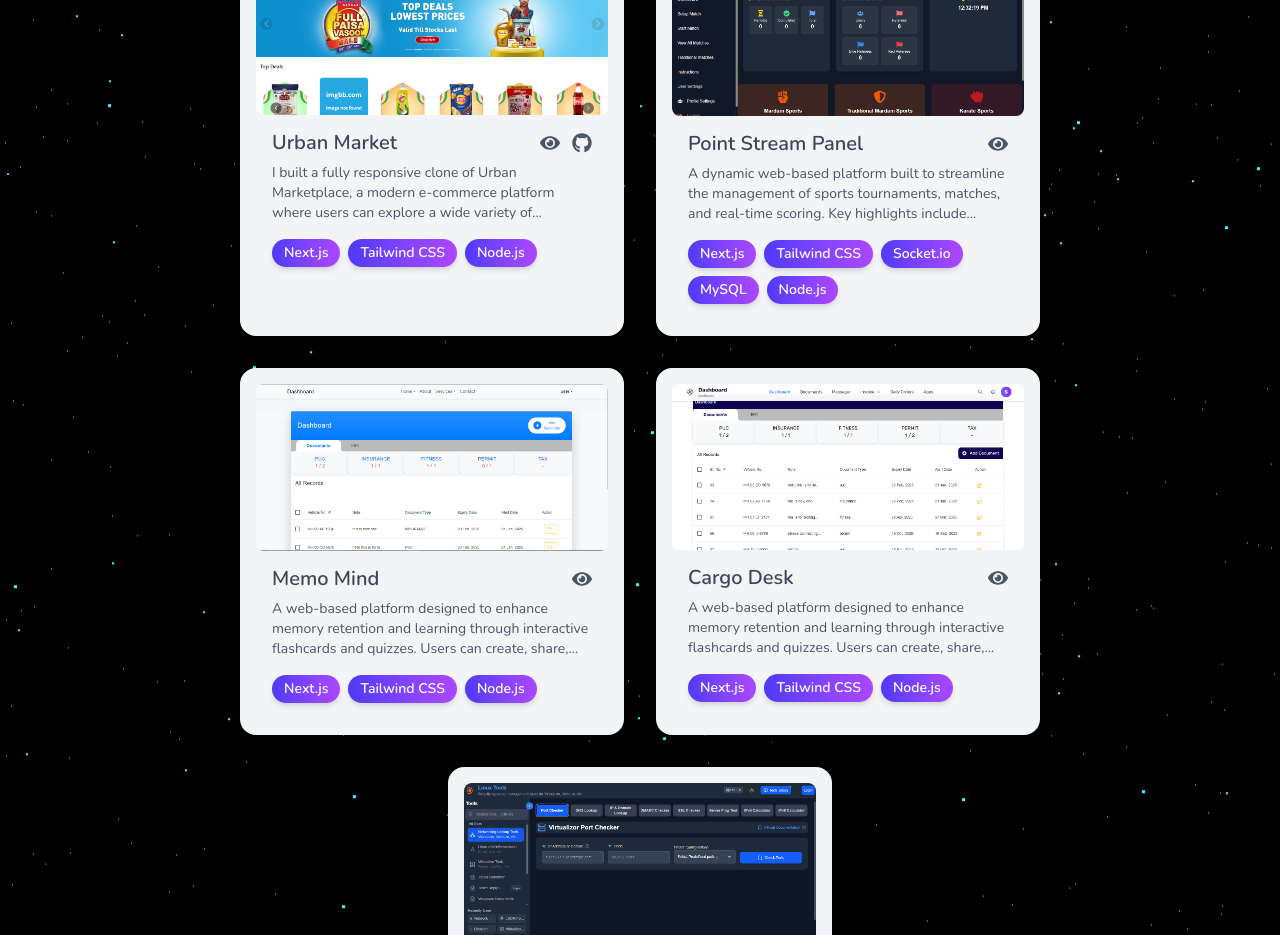
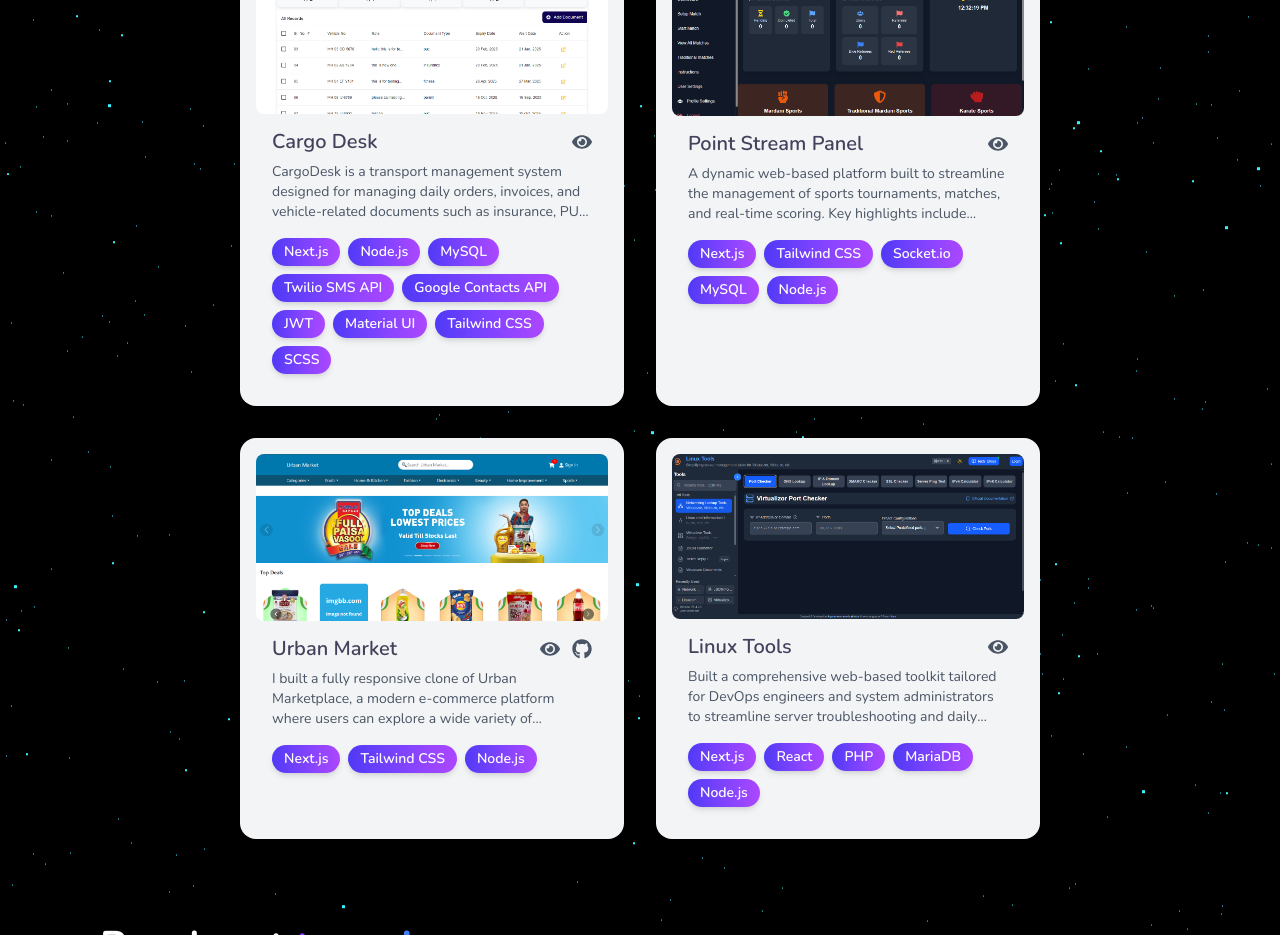
Before and after one commit to Suraj-Sangale/portfolio, a Next.js app: page / in a window 1280 px wide. Shown: the part 3000-3935 px from the top of the page. Built offline with nearby package versions, Linux system fonts and the light colour scheme.

Commit message:
project card changes

```diff
--- a/components/Items/projectCard.js
+++ b/components/Items/projectCard.js
@@ -2,6 +2,7 @@ import Image from "next/image";
 import Link from "next/link";
 import React, { useEffect, useState, useRef } from "react";
 import { FaEye, FaGithub, FaCheckCircle } from "react-icons/fa";
+import { IoIosClose } from "react-icons/io";
 
 export default function ProjectCard({ project }) {
   const [isOpen, setIsOpen] = useState(false);
@@ -39,6 +40,7 @@ export default function ProjectCard({ project }) {
         onClick={() => setIsOpen(true)}
       >
         {/* Image */}
+        {project?.image && (
           <div className="overflow-hidden rounded-lg">
             <Image
               src={`/myProjects/${project.image}`}
@@ -49,6 +51,7 @@ export default function ProjectCard({ project }) {
               loading="lazy"
             />
           </div>
+        )}
 
         {/* Content */}
         <div className="p-4">
@@ -98,14 +101,16 @@ export default function ProjectCard({ project }) {
 
       {/* Modal */}
       {isOpen && (
-        <div className="fixed inset-0 flex items-center justify-center bg-black bg-opacity-50 z-40 p-4">
+        <div className="fixed inset-0 flex items-center justify-center backdrop-blur-xl bg-white/30 bg-opacity-50 z-40 p-4">
           <div
             ref={modalRef}
             className="bg-gray-100 rounded-2xl shadow-xl w-full max-w-5xl overflow-hidden relative flex flex-col md:flex-row max-h-[90vh]"
           >
             {/* Close button */}
             <div className="absolute w-7 h-7 bg-gray-600 rounded-2xl top-4 right-4 text-gray-100 text-2xl md:top-6 md:right-6 z-50 flex items-center justify-center cursor-pointer">
-              <button onClick={() => setIsOpen(false)}>✕</button>
+              <button onClick={() => setIsOpen(false)}>
+                <IoIosClose />
+              </button>
             </div>
 
             {/* Left side: Image */}
@@ -118,7 +123,7 @@ export default function ProjectCard({ project }) {
                 width={400}
                 height={300}
               />
-              <div className="absolute bottom-0 left-0 right-0 p-4 bg-gradient-to-t from-black/70 to-transparent text-white text-center text-lg font-semibold">
+              <div className="absolute bottom-0 left-0 right-0 p-5 bg-gradient-to-t from-black/80 to-transparent text-white text-center text-lg font-semibold">
                 Project Preview
               </div>
             </div>
@@ -133,14 +138,17 @@ export default function ProjectCard({ project }) {
               </p>
 
               <h3 className="text-lg font-semibold mb-2">Key Features</h3>
-              <ul className="space-y-3">
+              <ul className="space-y-2">
                 {project.keyFeatures.map((feature) => (
                   <li
                     key={feature.id}
-                    className="flex items-start space-x-2 rounded-lg p-3"
+                    className="flex items-start gap-2 rounded-lg p-3  drop-shadow-sm hover:shadow-md transition"
                   >
-                    <FaCheckCircle className="text-blue-600 mt-1 w-5" />
-                    <span className="text-gray-700 text-sm">
+                    <FaCheckCircle
+                      className="text-blue-600 mt-1 w-5 h-5 flex-shrink-0"
+                      aria-hidden="true"
+                    />
+                    <span className="text-gray-700 text-sm leading-relaxed">
                       {feature.text}
                     </span>
                   </li>
--- a/components/projects.js
+++ b/components/projects.js
@@ -5,7 +5,72 @@ import ProjectCard from "./Items/projectCard";
 export default function Projects() {
   const MY_PROJECTS = [
     {
+      title: "Cargo Desk",
+      isEnable: true,
+      description: `CargoDesk is a transport management system designed for managing daily orders, invoices, and vehicle-related documents such as insurance, PUC, and fitness certificates. A key highlight is the Bulk SMS functionality powered by the Twilio SMS API, along with a robust contact management system that supports multiple import methods.`,
+      keyFeatures: [
+        {
+          id: 1,
+          text: "Implemented Bulk SMS sending using Twilio SMS API for marketing.",
+        },
+        {
+          id: 2,
+          text: "Developed a contact management module allowing bulk import from Google Contacts API, CSV, vCard, and manual entry.",
+        },
+        {
+          id: 3,
+          text: "Secured the platform with JWT-based authentication for sign-up and login.",
+        },
+        {
+          id: 4,
+          text: "Utilized MySQL for efficient data storage and retrieval.",
+        },
+        {
+          id: 5,
+          text: "Designed a responsive UI using Material UI, Tailwind CSS, and SCSS for a modern and clean interface.",
+        },
+      ],
+
+      techStack: [
+        "Next.js",
+        "Node.js",
+        "MySQL",
+        "Twilio SMS API",
+        "Google Contacts API",
+        "JWT",
+        "Material UI",
+        "Tailwind CSS",
+        "SCSS",
+      ],
+      image: "cargoDesk.png",
+      liveUrl: "https://cargodesk.vercel.app/",
+    },
+    {
+      title: "Point Stream Panel",
+      isEnable: true,
+      description:
+        "A dynamic web-based platform built to streamline the management of sports tournaments, matches, and real-time scoring. Key highlights include match booth setups, referee-based access control, live scoreboard updates from multiple devices, detailed match history with obtained scores, and automated scorecard generation.",
+      keyFeatures: [
+        {
+          id: 1,
+          text: "Blazing-fast performance with Server-Side Rendering (SSR) and Static Site Generation (SSG) using Next.js.",
+        },
+        {
+          id: 2,
+          text: "Robust backend API with JWT authentication, WebSocket-powered real-time communication, and seamless MySQL database integration.",
+        },
+        {
+          id: 3,
+          text: "Real-time multi-referee scoring system with secured role-based access, ensuring accurate and transparent match updates.",
+        },
+      ],
+      techStack: ["Next.js", "Tailwind CSS", "Socket.io", "MySQL", "Node.js"],
+      image: "PSPboard.png",
+      liveUrl: "https://board.agni-byte.com",
+    },
+    {
       title: "Urban Market",
+      isEnable: true,
       description:
         "I built a fully responsive clone of Urban Marketplace, a modern e-commerce platform where users can explore a wide variety of products, add items to their cart, and seamlessly place orders.",
       keyFeatures: [
@@ -29,29 +94,8 @@ export default function Projects() {
       liveUrl: "https://urbanmarketplace.netlify.app/home",
     },
     {
-      title: "Point Stream Panel",
-      description:
-        "A dynamic web-based platform built to streamline the management of sports tournaments, matches, and real-time scoring. Key highlights include match booth setups, referee-based access control, live scoreboard updates from multiple devices, detailed match history with obtained scores, and automated scorecard generation.",
-      keyFeatures: [
-        {
-          id: 1,
-          text: "Blazing-fast performance with Server-Side Rendering (SSR) and Static Site Generation (SSG) using Next.js.",
-        },
-        {
-          id: 2,
-          text: "Robust backend API with JWT authentication, WebSocket-powered real-time communication, and seamless MySQL database integration.",
-        },
-        {
-          id: 3,
-          text: "Real-time multi-referee scoring system with secured role-based access, ensuring accurate and transparent match updates.",
-        },
-      ],
-      techStack: ["Next.js", "Tailwind CSS", "Socket.io", "MySQL", "Node.js"],
-      image: "PSPboard.png",
-      liveUrl: "https://board.agni-byte.com",
-    },
-    {
       title: "Memo Mind",
+      isEnable: false,
       description:
         "A web-based platform designed to enhance memory retention and learning through interactive flashcards and quizzes. Users can create, share, and study flashcards on various topics, making learning engaging and effective.",
       keyFeatures: [
@@ -68,24 +112,8 @@ export default function Projects() {
       liveUrl: "https://memo-mind-self.vercel.app",
     },
     {
-      title: "Cargo Desk",
-      description:
-        "A web-based platform designed to enhance memory retention and learning through interactive flashcards and quizzes. Users can create, share, and study flashcards on various topics, making learning engaging and effective.",
-      keyFeatures: [
-        { id: 1, text: "Create and share flashcards for effective learning" },
-        { id: 2, text: "Interactive quizzes to reinforce knowledge retention" },
-        {
-          id: 3,
-          text: "User-friendly interface for easy navigation and study",
-        },
-      ],
-
-      techStack: ["Next.js", "Tailwind CSS", "Node.js"],
-      image: "cargoDesk.png",
-      liveUrl: "https://cargodesk.vercel.app/",
-    },
-    {
       title: "Linux Tools",
+      isEnable: true,
       image: "linuxtools.png",
       liveUrl: "https://agni-byte.com/",
       description:
@@ -134,10 +162,14 @@ export default function Projects() {
           className={`flex flex-wrap justify-center gap-8 projectCardWrapper`}
         >
           {MY_PROJECTS.map((item, index) => (
-            <ProjectCard
-              project={item}
-              key={index}
-            />
+            <>
+              {item.isEnable && (
+                <ProjectCard
+                  key={index}
+                  project={item}
+                />
+              )}
+            </>
           ))}
         </div>
       </div>
```
Lines whose indentation alone changed are shown as unchanged.
